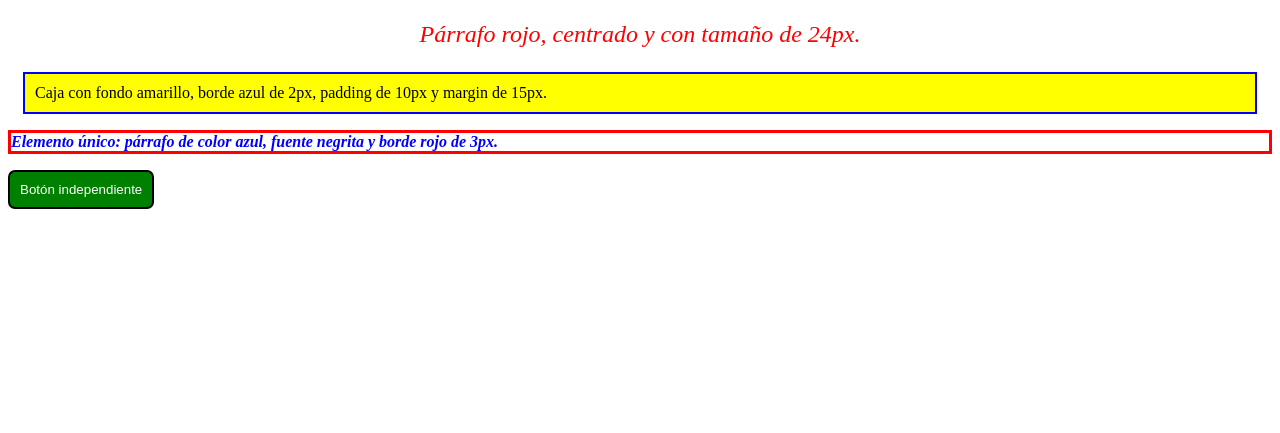
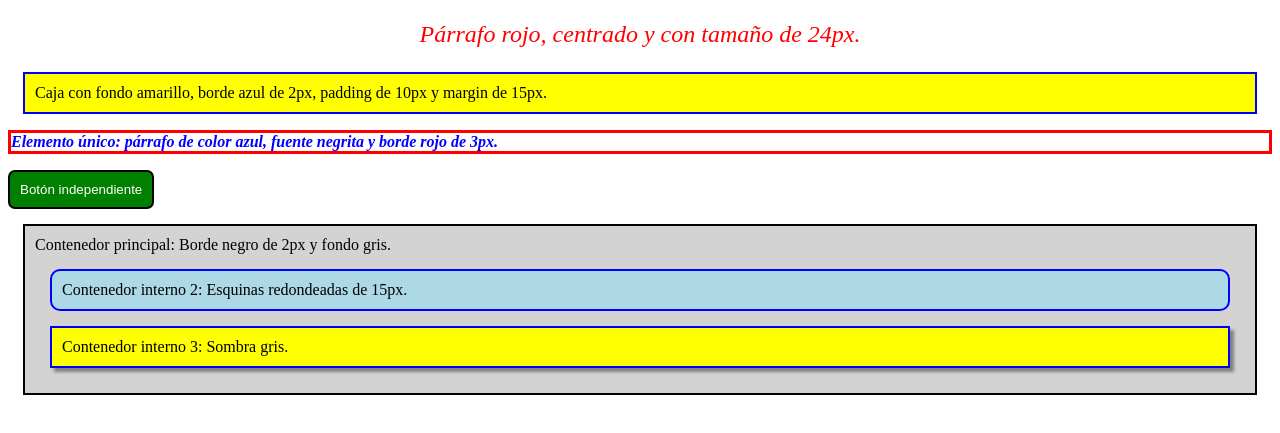
Before and after one commit to saulocaceresg/Laboratorio7IDWEB-HTML5-CSS, a plain HTML site: page index.html in a window 1280 px wide. Shown: the part 101-534 px from the top of the page. Drawn offline with Linux system fonts and the light colour scheme.

Commit message:
Commit 9: Ejercicio 9,10 - contenedores con estilos

```diff
--- a/css/styles.css
+++ b/css/styles.css
@@ -36,3 +36,16 @@ button {
     border-radius: 7px;
     padding: 10px;
 }
+
+/* Ejercicio 9 */
+div.contenedor {
+    border: solid 2px black;
+    background-color: lightgray;
+}
+div.continter1 {
+    border-radius: 10px;
+    background-color: lightblue;
+}
+div.continter2 {
+    box-shadow: 4px 4px 3px gray;
+}
--- a/index.html
+++ b/index.html
@@ -24,5 +24,16 @@
 
     <!-- Ejercicio 8 -->
     <button>Botón independiente</button>
+
+    <!-- Ejercicio 9 -->
+    <div class="contenedor">
+        Contenedor principal: Borde negro de 2px y fondo gris.
+        <div class="continter1">
+            Contenedor interno 2: Esquinas redondeadas de 15px.
+        </div>
+        <div class="continter2">
+            Contenedor interno 3: Sombra gris.
+        </div>
+    </div>
 </body>
 </html>
```
